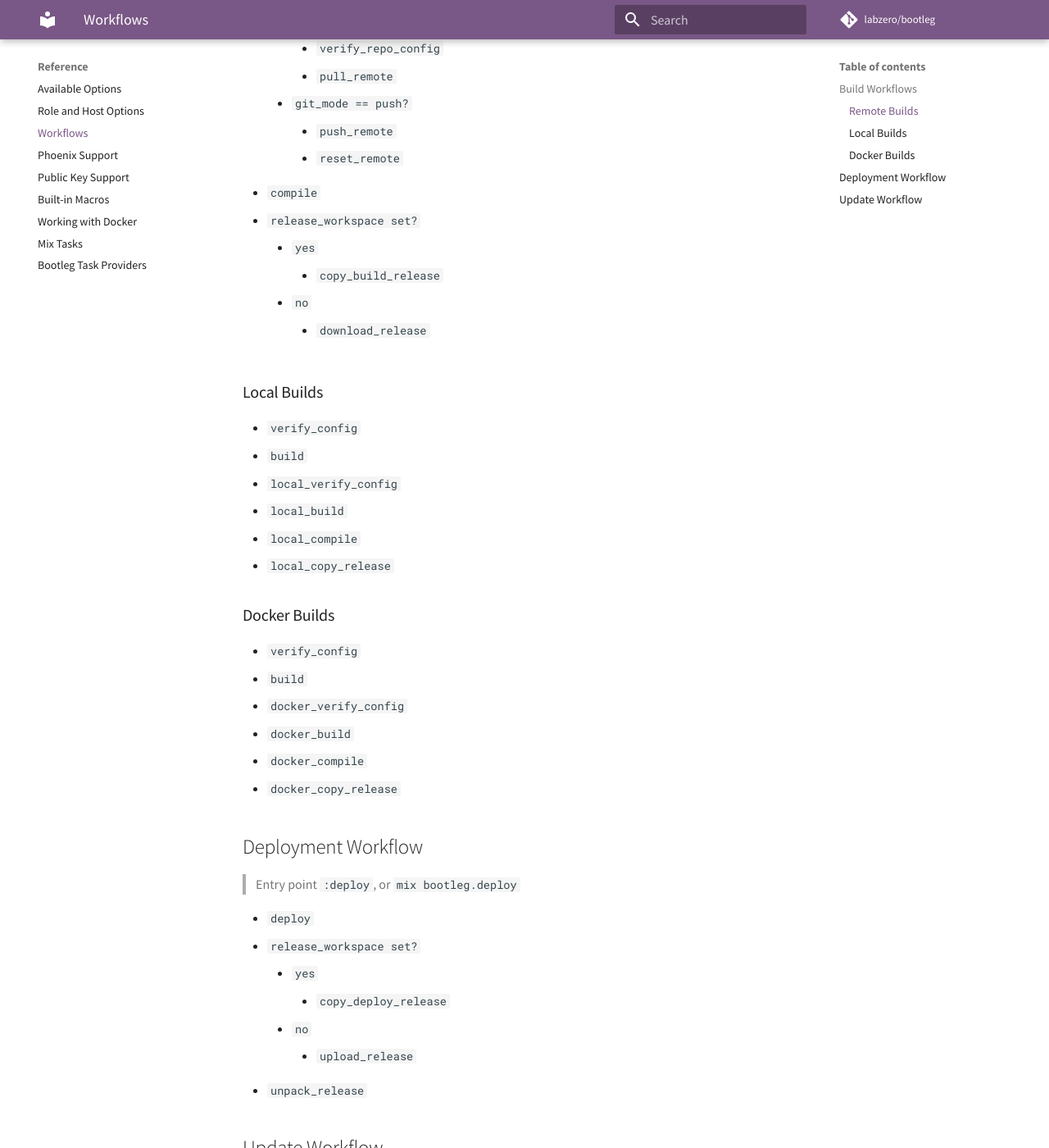
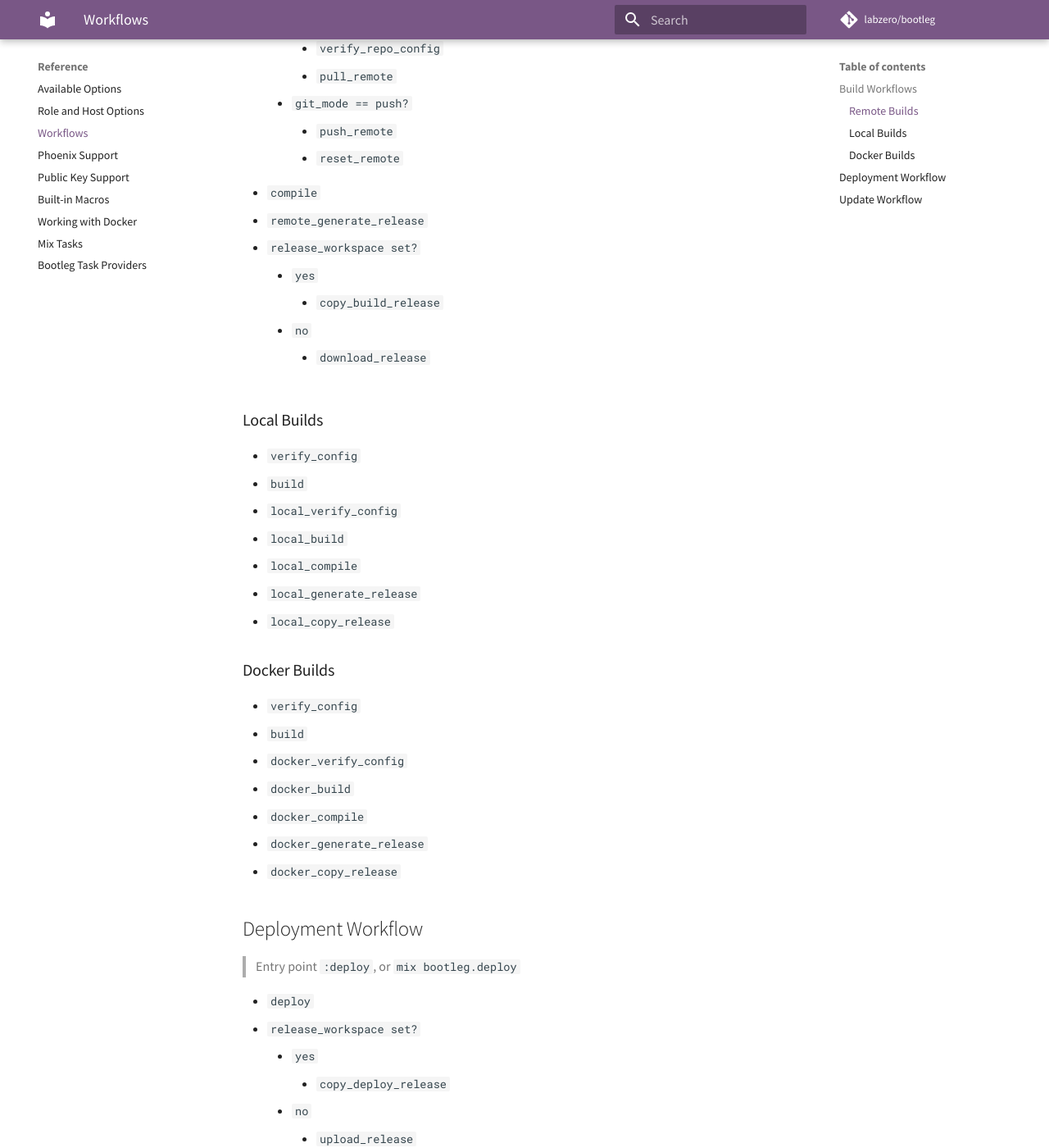
Before and after one commit to labzero/bootleg, an MkDocs documentation site: the page built from docs/reference/workflow.md, in a window 1280 px wide and 1400 px high, scrolled down 605 px. Shown: the whole window at 82% size. Built offline with MkDocs 1.6.1 and Material for MkDocs 9.7.7, drawn with Linux system fonts in a browser that asks for light colours; comment, search, counter and statistics services are not loaded.

```diff
--- a/docs/reference/workflow.md
+++ b/docs/reference/workflow.md
@@ -16,6 +16,7 @@
         - `push_remote`
         - `reset_remote`
 - `compile`
+- `remote_generate_release`
 - `release_workspace set?`
     - `yes`
         - `copy_build_release`
@@ -28,6 +29,7 @@
 - `local_verify_config`
 - `local_build`
 - `local_compile`
+- `local_generate_release`
 - `local_copy_release`
 
 ### Docker Builds
@@ -36,6 +38,7 @@
 - `docker_verify_config`
 - `docker_build`
 - `docker_compile`
+- `docker_generate_release`
 - `docker_copy_release`
 
 ## Deployment Workflow
```
Also changed, not shown: 1 other file.
